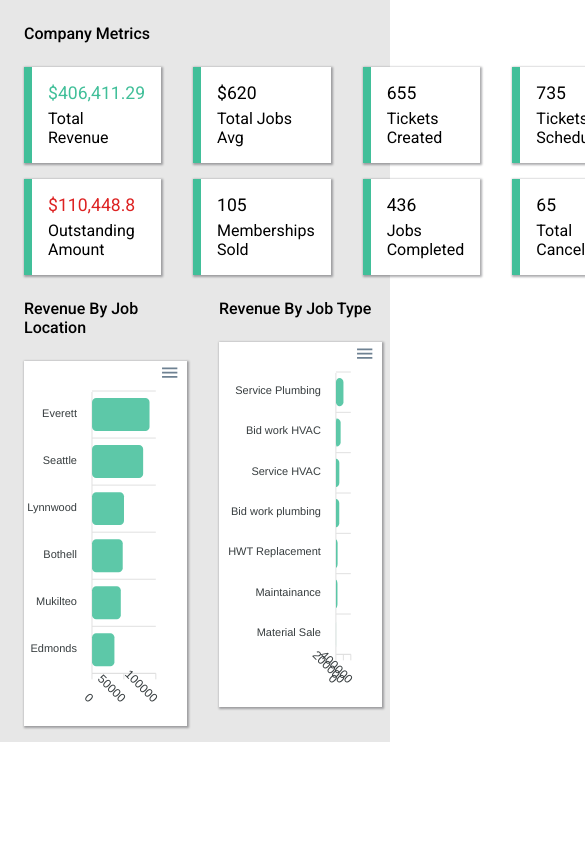
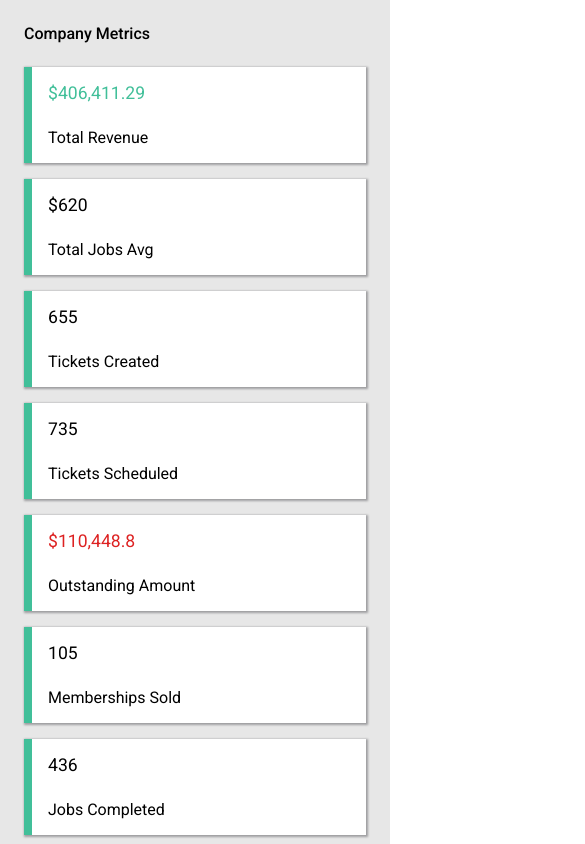
Before and after one commit to utkarsh48/redesigned-enigma-34, a React (Create React App) app: page /dashboard in a window 390 px wide. Shown: the top 844 px of the page, 585 px wide, since content can reach past the window. Built offline with nearby package versions, Linux system fonts and the light colour scheme.

Commit message:
responsive layout

```diff
--- a/src/assets/css/Dashboard.css
+++ b/src/assets/css/Dashboard.css
@@ -12,6 +12,7 @@ main{
   width: 100%;
   margin: auto;
   padding: 0.5rem;
+  box-sizing: border-box;
 }
 
 .red{
@@ -24,7 +25,7 @@ main{
 
 .charts{
   display: grid;
-  grid-template-columns: 1fr 1fr;
+  grid-template-columns: repeat(2, 1fr);
 }
 
 .chart{
@@ -64,4 +65,23 @@ main{
 .banners{
   display: grid;
   grid-template-columns: repeat(4, 1fr);
+  box-sizing: border-box;
 }
+
+@media all and (max-width: 720px){
+  .banners{
+    grid-template-columns: repeat(2, 1fr);
+  }
+  .charts{
+    grid-template-columns: 1fr;
+  }
+}
+
+@media all and (max-width: 560px){
+  .banners{
+    grid-template-columns: 1fr;
+  }
+  .charts{
+    grid-template-columns: 1fr;
+  }
+}
--- a/src/components/Dashboard.jsx
+++ b/src/components/Dashboard.jsx
@@ -77,6 +77,7 @@ export default function Dashboard(props){
       }
     }
   };
+  console.info("Page is responsive just reload it for small screens");
 
 
   return (
```
